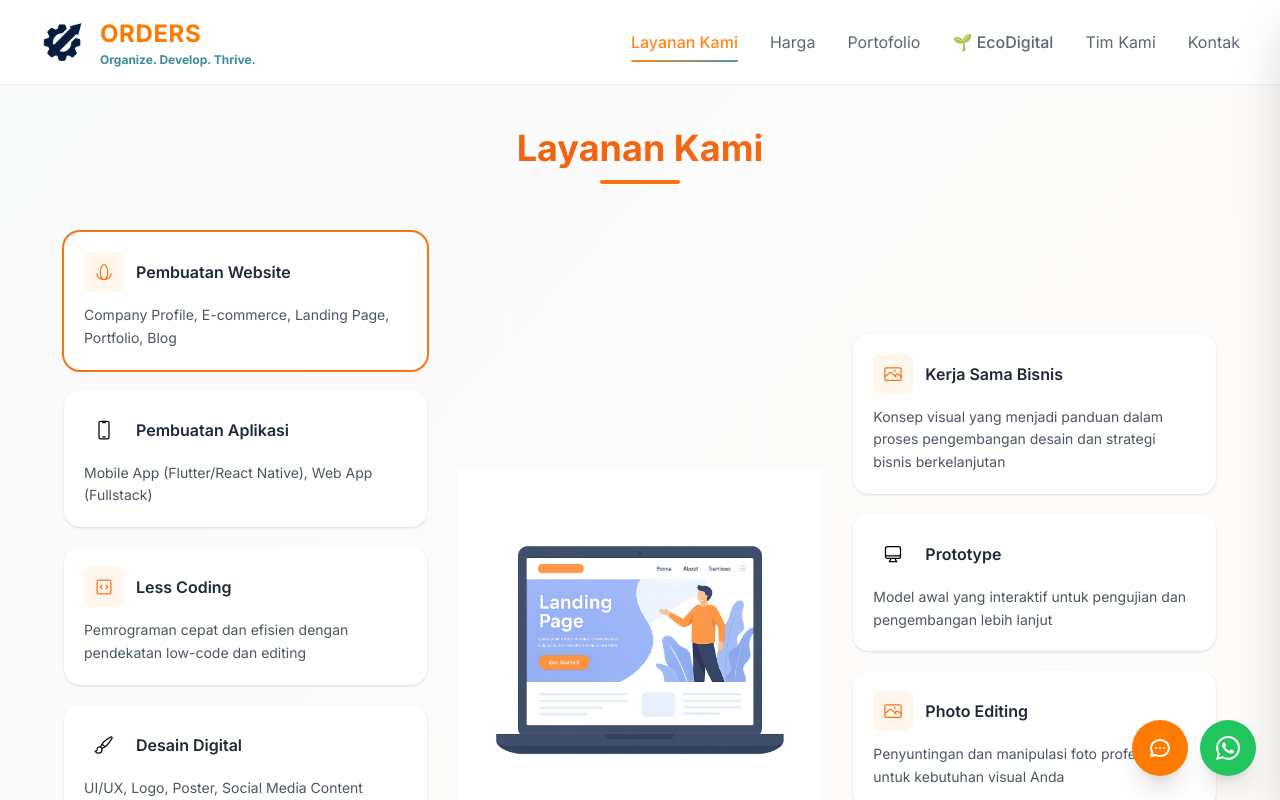
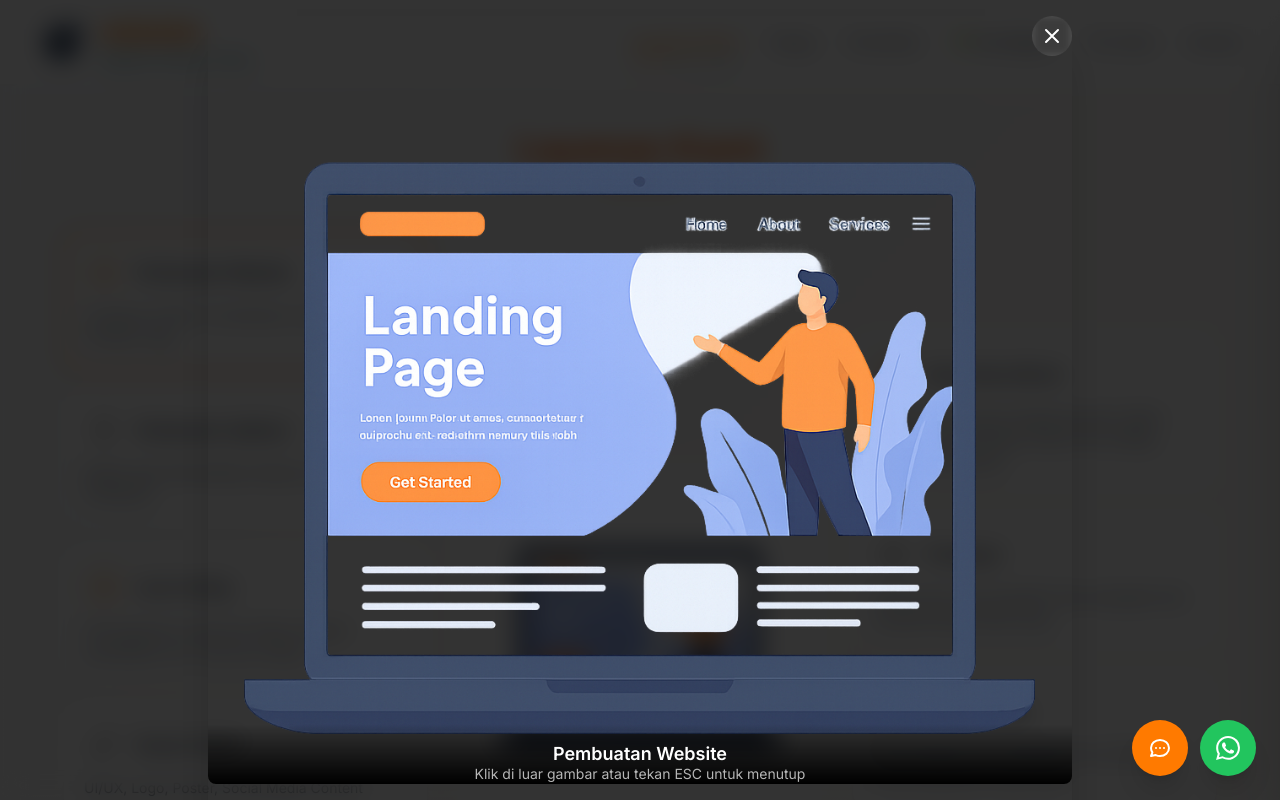
Before and after one commit to KevinJeremi/ordersnew, a Next.js app: page /dashboard in a window 1280 px wide. Both pictures are taken after a click on the element 639 px from the left and 649 px from the top of the page. Shown: the top 800 px of the page. Built offline with nearby package versions, Linux system fonts and the light colour scheme.

Commit message:
service section pop up

```diff
--- a/src/app/globals.css
+++ b/src/app/globals.css
@@ -112,4 +112,25 @@
       transform: translateX(0);
     }
   }
+
+  /* Modal zoom animation */
+  @keyframes zoomIn {
+    from {
+      opacity: 0;
+      transform: scale(0.8);
+    }
+    to {
+      opacity: 1;
+      transform: scale(1);
+    }
+  }
+
+  @keyframes fadeIn {
+    from {
+      opacity: 0;
+    }
+    to {
+      opacity: 1;
+    }
+  }
 }
--- a/src/components/ServicesSection.tsx
+++ b/src/components/ServicesSection.tsx
@@ -14,6 +14,9 @@ export default function ServicesSection() {
   // Add state for transition control
   const [isTransitioning, setIsTransitioning] = useState(false);
   const [slideDirection, setSlideDirection] = useState<'left' | 'right'>('right');
+  // Add state for image modal
+  const [isModalOpen, setIsModalOpen] = useState(false);
+  const [modalImage, setModalImage] = useState<{src: string, alt: string} | null>(null);
   // Update activeIdx on scroll
   useEffect(() => {
     const slider = sliderRef.current;
@@ -29,7 +32,6 @@ export default function ServicesSection() {
     slider.addEventListener("scroll", onScroll, { passive: true });
     return () => slider.removeEventListener("scroll", onScroll);
   }, []);
-
   // Handle service selection with proper transition
   const handleServiceSelect = (index: number) => {
     if (selectedService !== index && !isTransitioning) {
@@ -47,6 +49,36 @@ export default function ServicesSection() {
       }, 300);
     }
   };
+
+  // Handle image click to open modal
+  const handleImageClick = (imageSrc: string, imageAlt: string) => {
+    setModalImage({ src: imageSrc, alt: imageAlt });
+    setIsModalOpen(true);
+    // Prevent body scroll when modal is open
+    document.body.style.overflow = 'hidden';
+  };
+
+  // Handle modal close
+  const handleModalClose = () => {
+    setIsModalOpen(false);
+    setModalImage(null);
+    // Restore body scroll
+    document.body.style.overflow = 'unset';
+  };
+
+  // Handle escape key to close modal
+  useEffect(() => {
+    const handleEscape = (e: KeyboardEvent) => {
+      if (e.key === 'Escape' && isModalOpen) {
+        handleModalClose();
+      }
+    };
+
+    if (isModalOpen) {
+      document.addEventListener('keydown', handleEscape);
+      return () => document.removeEventListener('keydown', handleEscape);
+    }
+  }, [isModalOpen]);
 
   const services = [
     {
@@ -166,19 +198,28 @@ export default function ServicesSection() {
 
             {/* Expanded Content - Image and Description */}
             <div className={`overflow-hidden transition-all duration-500 ${expandedService === index ? 'max-h-[600px] opacity-100' : 'max-h-0 opacity-0'}`}>
-              <div className="px-4 pb-6 border-t border-gray-100">
-                {/* Service Image */}
+              <div className="px-4 pb-6 border-t border-gray-100">                {/* Service Image */}
                 <div className="mt-4 mb-4 flex justify-center">
-                  <div className="relative w-full max-w-sm bg-white p-3 rounded-xl shadow-lg">                    <Image
+                  <div className="relative w-full max-w-sm bg-white p-3 rounded-xl shadow-lg cursor-pointer hover:shadow-xl transition-all duration-300"
+                       onClick={() => handleImageClick(service.image, service.title)}>
+                    <Image
                       src={service.image}
                       alt={service.title}
                       width={400}
                       height={250}
-                    className={`rounded-lg w-full h-auto object-contain ${service.title === 'Desain Digital' ? 'scale-150' :
+                      className={`rounded-lg w-full h-auto object-contain hover:scale-105 transition-transform duration-300 ${service.title === 'Desain Digital' ? 'scale-150' :
                         service.title === 'Pembuatan Aplikasi' ? 'scale-150' : ''
                         }`}
                       priority={expandedService === index}
                     />
+                    {/* Zoom Icon Overlay */}
+                    <div className="absolute inset-0 flex items-center justify-center opacity-0 hover:opacity-100 transition-opacity duration-300 bg-black bg-opacity-20 rounded-lg">
+                      <div className="bg-white bg-opacity-80 p-2 rounded-full">
+                        <svg className="w-6 h-6 text-gray-800" fill="none" stroke="currentColor" viewBox="0 0 24 24">
+                          <path strokeLinecap="round" strokeLinejoin="round" strokeWidth={2} d="M21 21l-6-6m2-5a7 7 0 11-14 0 7 7 0 0114 0zM10 7v6m3-3H7" />
+                        </svg>
+                      </div>
+                    </div>
                   </div>
                 </div>
 
@@ -217,7 +258,9 @@ export default function ServicesSection() {
           ))}
         </div>        {/* Center Image Column */}
         <div className="flex justify-center items-center">
-          <div className="relative w-full max-w-lg bg-white p-6 overflow-hidden" style={{ minHeight: '300px' }}>
+          <div className="relative w-full max-w-lg bg-white p-6 overflow-hidden cursor-pointer hover:shadow-xl transition-all duration-300"
+               style={{ minHeight: '300px' }}
+               onClick={() => handleImageClick(services[selectedService].image, services[selectedService].title)}>
             {/* Previous Image - Exit Animation */}
             {isTransitioning && (
               <div className={`absolute inset-6 z-20 ${slideDirection === 'right'
@@ -253,6 +296,15 @@ export default function ServicesSection() {
                   }`}
                 priority
               />
+            </div>
+
+            {/* Zoom Icon Overlay */}
+            <div className="absolute inset-0 flex items-center justify-center opacity-0 hover:opacity-100 transition-opacity duration-300 bg-black bg-opacity-20">
+              <div className="bg-white bg-opacity-80 p-3 rounded-full">
+                <svg className="w-8 h-8 text-gray-800" fill="none" stroke="currentColor" viewBox="0 0 24 24">
+                  <path strokeLinecap="round" strokeLinejoin="round" strokeWidth={2} d="M21 21l-6-6m2-5a7 7 0 11-14 0 7 7 0 0114 0zM10 7v6m3-3H7" />
+                </svg>
+              </div>
             </div>
           </div>
         </div>
@@ -315,10 +367,55 @@ export default function ServicesSection() {
               <span>Konsultasi Gratis</span>
             </a>
           </div>
+        </div>      </div>
+      </div>
+    </div>
+
+    {/* Image Modal */}
+    {isModalOpen && modalImage && (
+      <div
+        className="fixed inset-0 z-50 flex items-center justify-center bg-black bg-opacity-80 backdrop-blur-md"
+        onClick={handleModalClose}
+      >
+        <div className="relative max-w-4xl max-h-screen w-full h-full flex items-center justify-center p-4">
+          {/* Close Button */}
+          <button
+            onClick={handleModalClose}
+            className="absolute top-4 right-4 z-10 bg-white bg-opacity-20 hover:bg-opacity-30 text-white p-2 rounded-full transition-all duration-300 backdrop-blur-sm"
+            aria-label="Close modal"
+          >
+            <svg className="w-6 h-6" fill="none" stroke="currentColor" viewBox="0 0 24 24">
+              <path strokeLinecap="round" strokeLinejoin="round" strokeWidth={2} d="M6 18L18 6M6 6l12 12" />
+            </svg>
+          </button>
+
+          {/* Modal Image */}
+          <div
+            className="relative max-w-full max-h-full animate-[zoomIn_0.3s_ease-out]"
+            onClick={(e) => e.stopPropagation()}
+          >
+            <Image
+              src={modalImage.src}
+              alt={modalImage.alt}
+              width={800}
+              height={600}
+              className="w-auto h-auto max-w-full max-h-full object-contain rounded-lg shadow-2xl"
+              priority
+            />
+
+            {/* Image Title */}
+            <div className="absolute bottom-0 left-0 right-0 bg-gradient-to-t from-black to-transparent p-4 rounded-b-lg">
+              <h3 className="text-white text-lg font-semibold text-center">{modalImage.alt}</h3>
+            </div>
+          </div>
+
+          {/* Click Outside Hint */}
+          <div className="absolute bottom-4 left-1/2 transform -translate-x-1/2 text-white text-sm opacity-70">
+            Klik di luar gambar atau tekan ESC untuk menutup
           </div>
         </div>
       </div>
-    </div>
+    )}
   </section>
   );
 }
```
Lines whose indentation alone changed are shown as unchanged.
